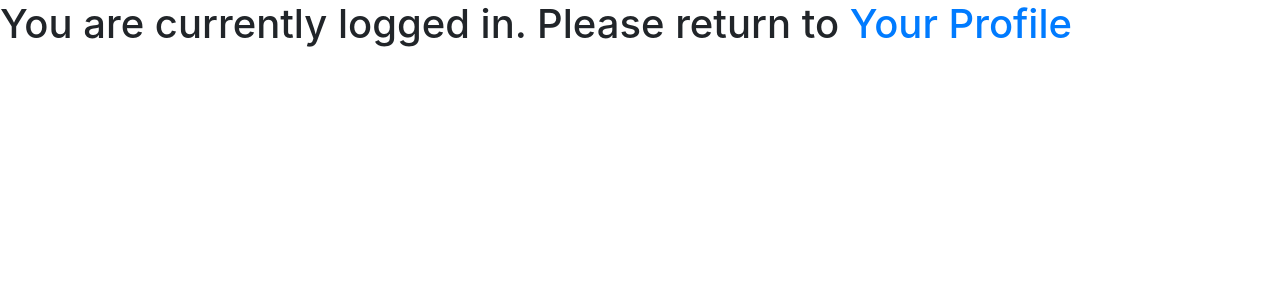
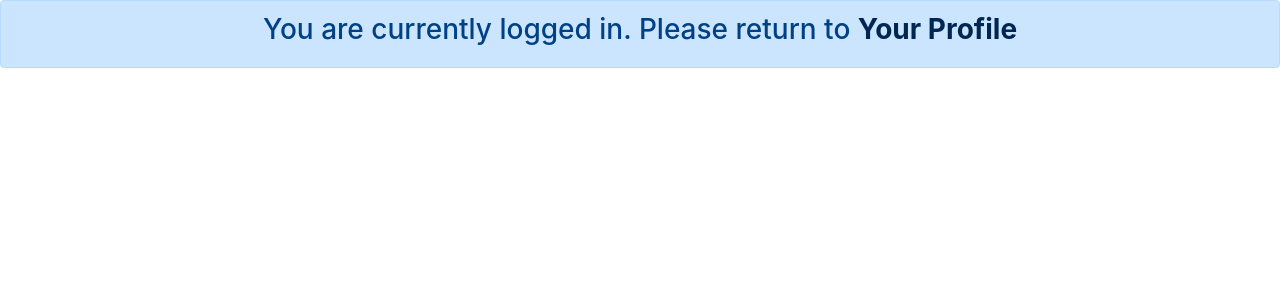
Before and after one commit to yuktibhatt/JobRecommendation, a Django app: template templates/login.html in a window 1280 px wide. Shown: the top 300 px of the page. Run offline with Django 3.2, Linux system fonts and the light colour scheme; the template is opened without the code that fills it, so the values that code supplies are empty; the visitor is signed in with stand-in values (Sample User, id 1); parts of the project's set-up code (start-up, migrations or seed data) failed here and were passed over; some libraries are stand-ins or nearby versions.

Commit message:
ui updates5

```diff
--- a/templates/login.html
+++ b/templates/login.html
@@ -14,9 +14,14 @@
 <section >
 {% if user.is_authenticated %}
 {% if user.is_jobseeker %}
-<h1>You are currently logged in. Please return to <a href="userProfile">Your Profile</a></h1>
+<div class="alert alert-primary" role="alert">
+  <h3 class="text-center">You are currently logged in. Please return to <a href="userProfile"  class="alert-link">Your Profile</a></h3>
+</div>
+
 {% else %}
-<h1>You are currently logged in. Please return to <a href="empProfile">Your Profile</a></h1>
+<div class="alert alert-primary" role="alert">
+  <h3 class="text-center">You are currently logged in. Please return to <a href="empProfile"  class="alert-link">Your Profile</a></h3>
+</div>
 {% endif %}
     {% else %}
     <div style="background-image: "{% static 'img/bg1.jpg' %}", background-repeat: no-repeat;">
--- a/templates/userProfile.html
+++ b/templates/userProfile.html
@@ -170,7 +170,7 @@
     <section class="content-header">
       <div class="container-fluid">
         <div class="row mb-2">
-            <h2>{{user.first_name}}, here are some job recommendations for you based on your skills.</h2>
+            <h2 class="font-weight-normal">{{user.first_name}}, here are some job recommendations for you based on your skills.</h2>
           </div>
           </div>
           <!--
```
Also changed, not shown: accounts/views.py (+13 -3 lines).
